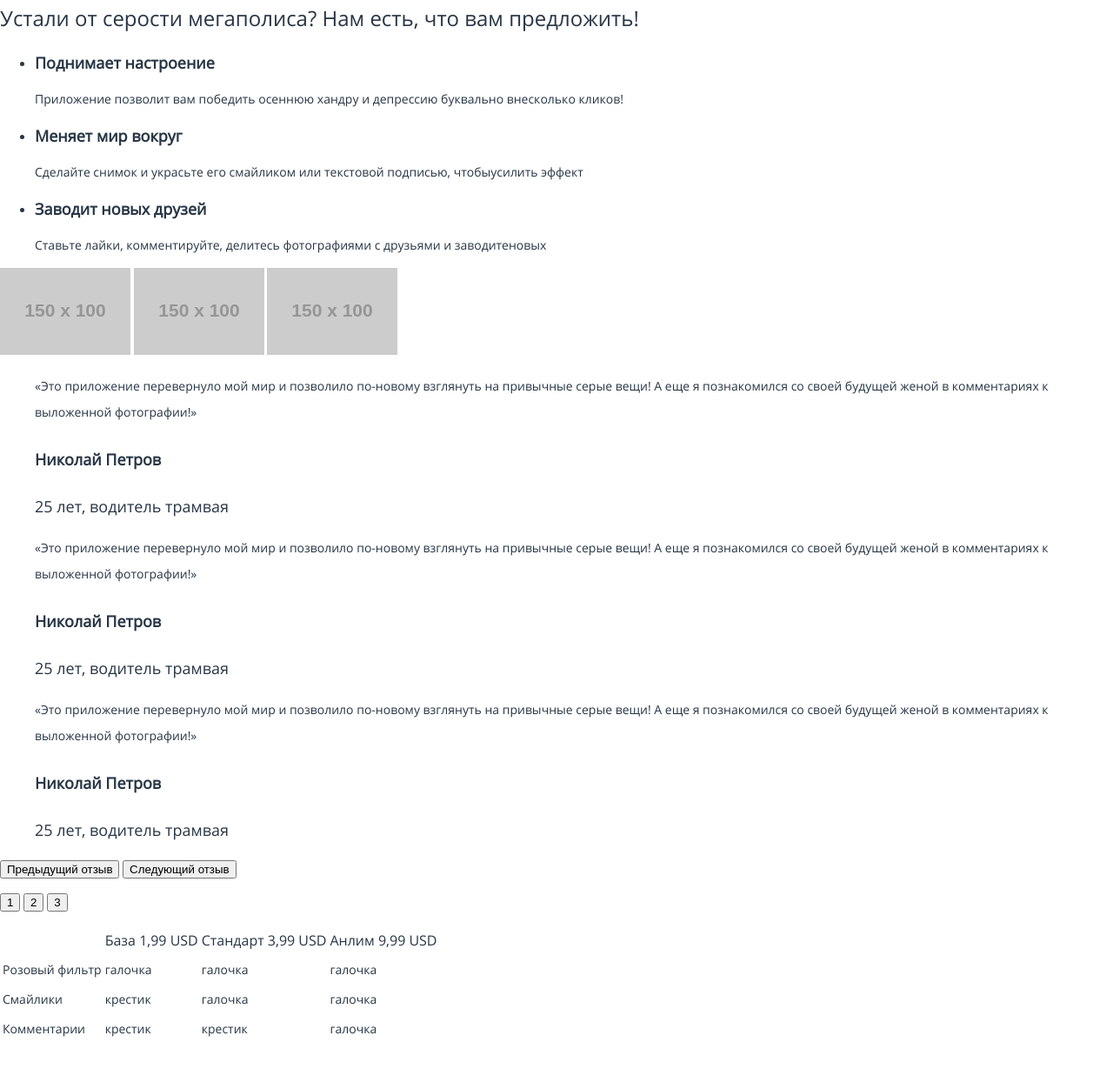
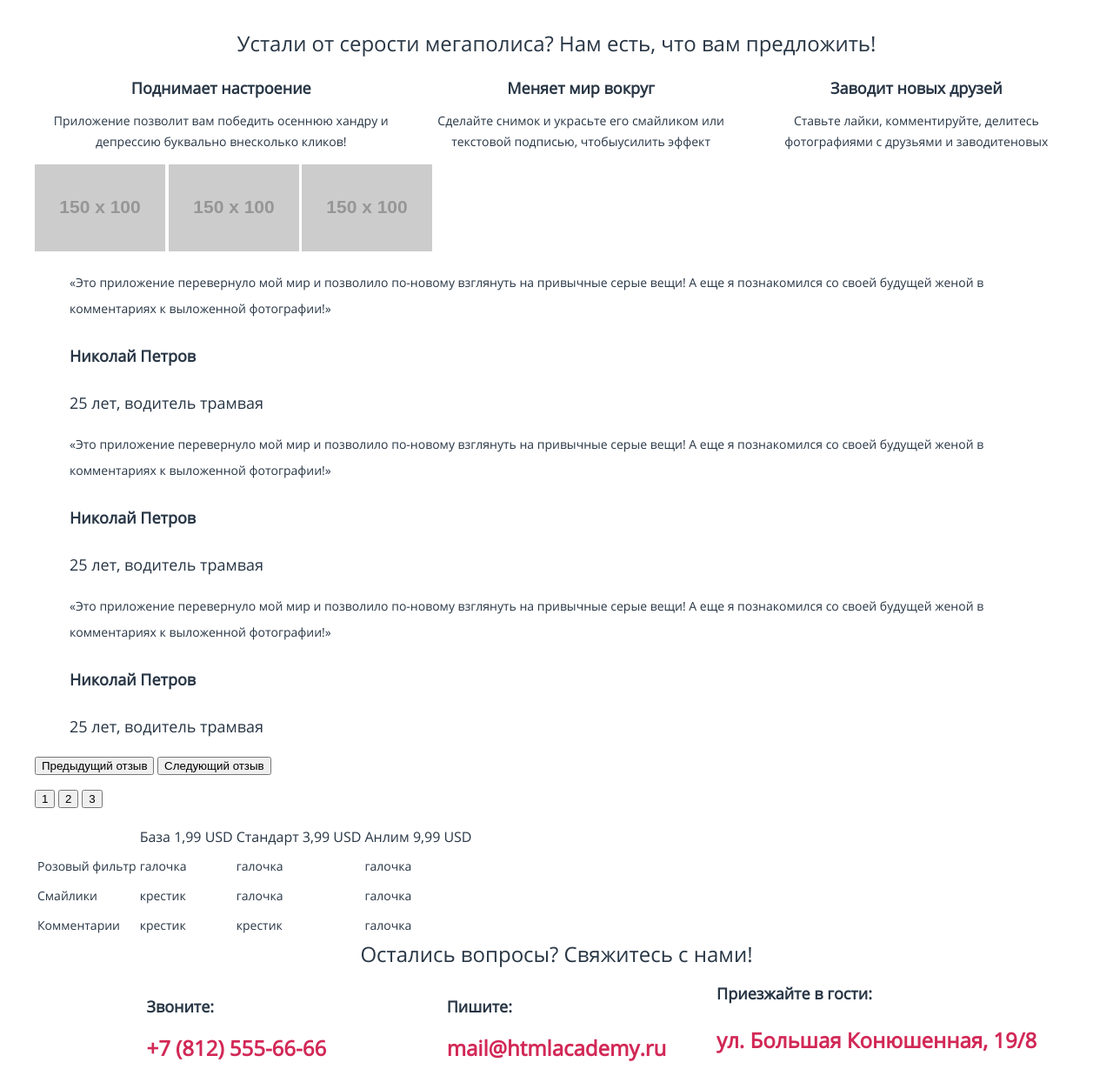
Before and after one commit to Hamlet0304/1712883-pink-23, a website: page source/index.html in a window 1280 px wide. Shown: the part 430-1659 px from the top of the page at 87% size. Drawn offline with nearby package versions, Linux system fonts and the light colour scheme; files that its build step writes are made by us from their sources; placeholder pictures from the web are drawn by us; files whose address does not match are found by name.

Commit message:
изменения @Hamlet0304 адаптивная сетка главной страницы

```diff
--- a/source/index.html
+++ b/source/index.html
@@ -10,7 +10,7 @@
 
   <header class="header">
     <div class="header__inner inner">
-    <a class="header__logo" href="./index.html">
+    <a class="header__logo" href="./index.html"></a>
       <svg  width="74" height="23" viewBox="0 0 74 23" fill="none" xmlns="http://www.w3.org/2000/svg">
         <path
           d="M0.00496827 1.54857C0.00487772 1.21254 0.135804 0.889818 0.369742 0.649431C0.60368 0.409043 0.922049 0.27008 1.25676 0.262266H8.39001C13.4469 0.262266 16.7751 2.9645 16.7751 7.39179V7.45162C16.7751 12.2977 12.7415 14.8105 7.97274 14.8105H2.53836V21.611C2.55394 21.7874 2.53277 21.9651 2.47619 22.1329C2.41961 22.3006 2.32887 22.4547 2.20973 22.5854C2.09058 22.716 1.94565 22.8204 1.78416 22.8918C1.62266 22.9631 1.44812 23 1.27166 23C1.0952 23 0.920671 22.9631 0.759173 22.8918C0.597674 22.8204 0.452744 22.716 0.333602 22.5854C0.21446 22.4547 0.123708 22.3006 0.0671295 22.1329C0.0105515 21.9651 -0.0106138 21.7874 0.00496827 21.611V1.54857ZM8.07209 12.5171C11.7778 12.5171 14.2119 10.5228 14.2119 7.53139V7.47156C14.2119 4.26078 11.8175 2.59556 8.25092 2.59556H2.58804V12.4772L8.07209 12.5171Z"
@@ -27,7 +27,7 @@
       </svg>
     </a>
     <button class="header__toggle" type="button"><span class="visually-hidden">Открыть меню</span></button>
-    </div>
+
     <nav class="header__main-nav main-nav">
       <ul class="main__nav__list">
         <li class="main__nav__item">
@@ -44,14 +44,16 @@
         </li>
       </ul>
     </nav>
+  </div>
   </header>
 
   <main class="main">
     <section class="app">
       <div class="app__inner inner">
+        <div>
         <p class="app__slogan">Взгляните на жизнь иначе!</p>
         <img class="app__image" src="https://via.placeholder.com/150x100" alt="Рука с приложением">
-      </div>
+        </div>
       <div class="app__download download">
         <p class="app__download__text">Скачать приложение</p>
         <a download href="https://www.apple.com/ua/app-store/">
@@ -65,6 +67,7 @@
         </a>
       </div>
       <p class="app__availability">Доступно для iPhone, iPad, Android, Windows Phone, OS X, Windows 8</p>
+    </div>
     </section>
 
     <section class="advantages">
@@ -84,16 +87,16 @@
             <p class="advantages__description">Ставьте лайки, комментируйте, делитесь фотографиями с друзьями и заводитеновых</p>
           </li>
         </ul>
-      </div>
       <div class="advantages__picture">
         <img src="https://via.placeholder.com/150x100">
         <img src="https://via.placeholder.com/150x100">
         <img src="https://via.placeholder.com/150x100">
       </div>
+    </div>
     </section>
 
     <section class="reviews">
-      <div class="reviews____inner inner slider">
+      <div class="reviews__inner inner slider">
         <div class="reviews__list slider__list">
           <blockquote class="reviews__item slider__item">
             <div class="reviews__author-info">
@@ -170,18 +173,18 @@
         <p class="connection__question">Остались вопросы? Свяжитесь с нами!</p>
       </div>
       <div class="connection__text">
-      <div class="connection__with__us">
-        <p class="connection__call">Звоните:</p>
-        <a class="connection__number" href="tel:+78125556666">+7 (812) 555-66-66</a>
-      </div>
-      <div class="connection__with__us">
-        <p class="connection__write">Пишите:</p>
-        <a class="connection__email" href="mailto:mail@htmlacademy.ru">mail@htmlacademy.ru</a>
-      </div>
-      <div class="connection__with__us">
-        <p class="connection__us">Приезжайте в гости:</p>
-        <p class="connection__address">ул. Большая Конюшенная, 19/8</p>
-      </div>
+        <div class="connection__with">
+          <p class="connection__call ">Звоните:</p>
+          <a class="connection__number " href="tel:+78125556666">+7 (812) 555-66-66</a>
+        </div>
+        <div class="connection__with">
+          <p class="connection__write ">Пишите:</p>
+          <a class="connection__email " href="mailto:mail@htmlacademy.ru">mail@htmlacademy.ru</a>
+        </div>
+        <div class="connection__with">
+          <p class="connection__us ">Приезжайте в гости:</p>
+          <p class="connection__address ">ул. Большая Конюшенная, 19/8</p>
+        </div>
       </div>
     </section>
 
--- a/source/sass/blocks/advantages.scss
+++ b/source/sass/blocks/advantages.scss
@@ -16,12 +16,37 @@
 .advantages__slogan {
   font-size: $font-size-xl;
   line-height: $line-height-xl;
+  text-align: center;
 }
 
 .advantages__title {
   font-size: $font-size-l;
+  margin: 0;
+  padding: 0;
+
+  @include mobile-width {
+    text-align: center;
+  }
 }
 
 .advantages__description {
   font-size: $font-size-s;
+  text-align: center;
 }
+
+.advantages__list {
+  list-style: none;
+  margin: 0;
+  padding: 0;
+
+  @include desktop-width {
+    display: flex;
+    flex-direction: row;
+    align-items: center;
+  }
+
+  @include tablet-width {
+    margin: 0;
+    padding: 0;
+  }
+}
--- a/source/sass/blocks/card.scss
+++ b/source/sass/blocks/card.scss
@@ -6,24 +6,24 @@
 .card__name {
   font-size: $font-size-s;
   line-height: $line-height-m;
-  font-weight: bold;
+  font-weight: $font-bold;
 }
 
 .card__posted {
   font-size: $font-size-xs;
   line-height: $line-height-m;
-  font-weight: 300;
+  font-weight: $font-normal;
 }
 
 .card__description {
   font-size: $font-size-s;
   line-height: $line-height-m;
-  font-weight: normal;
+  font-weight: $font-medium;
 }
 
 .card__liked {
   font-size: $font-size-xs;
   line-height: $line-height-m;
-  font-weight: normal;
+  font-weight: $font-medium;
   color: $pink;
 }
--- a/source/sass/blocks/connection.scss
+++ b/source/sass/blocks/connection.scss
@@ -1,29 +1,51 @@
 .connection {
   margin: 0;
   padding: 0;
+
+  @include tablet-width {
+    margin: 0;
+    padding: 0;
+  }
+
+  @include desktop-width {
+    display: grid;
+    justify-content: center;
+    justify-items: center;
+  }
 }
 
 .connection__question {
   font-size: $font-size-xl;
   line-height: $line-height-xl;
+
+  @include mobile-width {
+    text-align: center;
+  }
+
+  @include tablet-width {
+    margin: 0;
+    padding: 0;
+    display: flex;
+    justify-content: center;
+  }
 }
 
 .connection__call {
   line-height: $line-height-l;
   font-size: $font-size-l;
-  font-weight: bold;
+  font-weight: $font-bold;
 }
 
 .connection__write {
   line-height: $line-height-l;
   font-size: $font-size-l;
-  font-weight: bold;
+  font-weight: $font-bold;
 }
 
-.connection__with__us {
+.connection__with {
   line-height: $line-height-l;
   font-size: $font-size-l;
-  font-weight: bold;
+  font-weight: $font-bold;
 }
 
 .connection__number {
@@ -44,14 +66,32 @@
   line-height: $line-height-xxxl;
 }
 
+.connection__us {
+  line-height: $line-height-l;
+  font-size: $font-size-l;
+  font-weight: $font-bold;
+}
+
 .connection__text {
+  margin: 0;
+  padding: 0;
+  display: flex;
+  justify-content: center;
+  flex-direction: row;
+  flex-wrap: wrap;
+
   @include tablet-width {
+    margin: 0;
+    padding: 0;
     display: flex;
     flex-direction: row;
+    justify-content: space-around;
+    align-items: center;
   }
 
   @include desktop-width {
-    display: flex;
-    flex-direction: row;
+    display: grid;
+    grid-template-columns: 1fr 1fr 1fr;
+    justify-items: center;
   }
 }
--- a/source/sass/blocks/header.scss
+++ b/source/sass/blocks/header.scss
@@ -15,5 +15,6 @@
   @include desktop-width {
     display: flex;
     flex-direction: row;
+    align-items: center;
   }
 }
--- /dev/null
+++ b/source/sass/blocks/inner.scss
@@ -0,0 +1,18 @@
+.inner {
+  padding: 0;
+
+  @include mobile-width {
+    width: 320px;
+    margin: 0 auto;
+  }
+
+  @include tablet-width {
+    width: 760px;
+    margin: 0 auto;
+  }
+
+  @include desktop-width {
+    width: 1200px;
+    margin: 0 auto;
+  }
+}
--- a/source/sass/blocks/mistake.scss
+++ b/source/sass/blocks/mistake.scss
@@ -5,7 +5,7 @@
 
 .mistake__info {
   font-size: $font-size-l;
-  font-weight: bold;
+  font-weight: $font-bold;
 }
 
 .mistake__desc {
@@ -14,7 +14,7 @@
 
 .mistake__button {
   font-size: $font-size-l;
-  font-weight: bold;
+  font-weight: $font-bold;
   color: $white;
   background-color: $green;
   line-height: $line-height-xl;
--- a/source/sass/blocks/price.scss
+++ b/source/sass/blocks/price.scss
@@ -5,7 +5,7 @@
 
 .price__option {
   font-size: $font-size-m;
-  font-weight: normal;
+  font-weight: $font-normal;
   line-height: $line-height-xl;
 }
 
--- a/source/sass/blocks/submission-completed.scss
+++ b/source/sass/blocks/submission-completed.scss
@@ -5,7 +5,7 @@
 
 .submission__completed__info {
   font-size: $font-size-l;
-  font-weight: bold;
+  font-weight: $font-bold;
 }
 
 .submission__completed__desc {
@@ -14,7 +14,7 @@
 
 .submission__completed__button {
   font-size: $font-size-l;
-  font-weight: bold;
+  font-weight: $font-bold;
   color: $white;
   background-color: $green;
   line-height: $line-height-xl;
--- a/source/sass/blocks/wrapper.scss
+++ /dev/null
@@ -1,4 +0,0 @@
-.wrapper {
-  width: 1200px;
-  margin: 0 auto;
-}
--- a/source/sass/style.scss
+++ b/source/sass/style.scss
@@ -15,6 +15,6 @@
 @import "./blocks/form.scss";
 @import "./blocks/card.scss";
 @import "./blocks/editing.scss";
-@import "./blocks/wrapper.scss";
 @import "./blocks/main__nav.scss";
+@import "./blocks/inner.scss";
 @import "./blocks/footer.scss";
--- a/source/sass/variables.scss
+++ b/source/sass/variables.scss
@@ -18,6 +18,10 @@ $line-height-l: 25px;
 $line-height-xl: 30px;
 $line-height-xxl: 32px;
 $line-height-xxxl: 33px;
+$font-normal: 300;
+$font-medium: 500;
+$font-bold: 700;
+
 // Viewports
 
 $tablet-width: 768px;
```
Also changed, not shown: source/form.html (+2 -2 lines).
